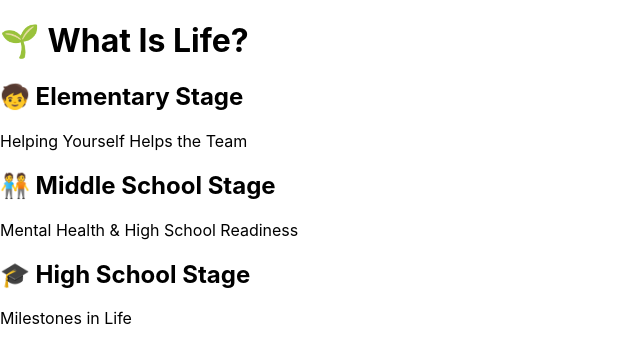
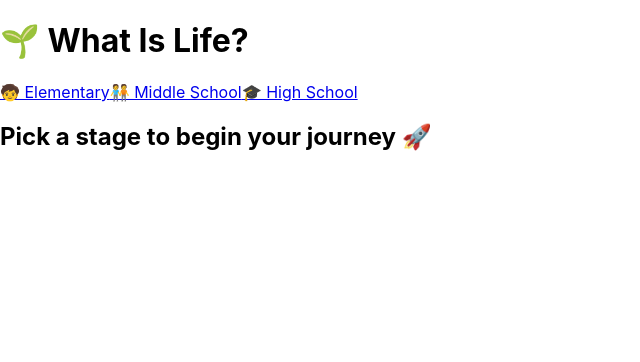
Before and after one commit to TreM21-jpg/What-Is-Life-LifeQuest, a React (Create React App) app: page / in a window 1280 px wide. Shown: the top 362 px of the page, without its empty margins (0-640 px from the left). Built offline with nearby package versions, Linux system fonts and the light colour scheme.

Commit message:
Update App.js

```diff
--- a/src/App.js
+++ b/src/App.js
@@ -1,81 +1,37 @@
-import { useState } from "react";
+import React from "react";
+import { BrowserRouter as Router, Routes, Route, Link } from "react-router-dom";
+import Elementary from "./components/Elementary";
+import MiddleSchool from "./components/MiddleSchool";
+import HighSchool from "./components/HighSchool";
 
 function App() {
-  const [stage, setStage] = useState("home");
+  return (
+    <Router>
+      <div className="min-h-screen bg-gray-50 text-center p-6">
+        <h1 className="text-3xl font-bold mb-6">🌱 What Is Life?</h1>
 
-  const goHome = () => setStage("home");
+        {/* Navigation */}
+        <nav className="flex justify-center gap-6 mb-10">
+          <Link to="/elementary" className="px-4 py-2 bg-green-200 rounded-lg hover:bg-green-300">
+            🧒 Elementary
+          </Link>
+          <Link to="/middle" className="px-4 py-2 bg-blue-200 rounded-lg hover:bg-blue-300">
+            🧑‍🤝‍🧑 Middle School
+          </Link>
+          <Link to="/highschool" className="px-4 py-2 bg-purple-200 rounded-lg hover:bg-purple-300">
+            🎓 High School
+          </Link>
+        </nav>
 
-  return (
-    <div className="min-h-screen bg-gradient-to-br from-blue-100 to-purple-200 p-6">
-      {stage === "home" && (
-        <div className="grid gap-6 max-w-xl mx-auto">
-          <h1 className="text-3xl font-bold text-center mb-4">🌱 What Is Life?</h1>
-
-          <div
-            onClick={() => setStage("elementary")}
-            className="cursor-pointer bg-white rounded-2xl shadow p-4"
-          >
-            <h2 className="font-semibold">🧒 Elementary Stage</h2>
-            <p>Helping Yourself Helps the Team</p>
-          </div>
-
-          <div
-            onClick={() => setStage("middle")}
-            className="cursor-pointer bg-white rounded-2xl shadow p-4"
-          >
-            <h2 className="font-semibold">🧑‍🤝‍🧑 Middle School Stage</h2>
-            <p>Mental Health & High School Readiness</p>
-          </div>
-
-          <div
-            onClick={() => setStage("high")}
-            className="cursor-pointer bg-white rounded-2xl shadow p-4"
-          >
-            <h2 className="font-semibold">🎓 High School Stage</h2>
-            <p>Milestones in Life</p>
-          </div>
-        </div>
-      )}
-
-      {stage === "elementary" && (
-        <StagePage
-          title="🧒 Elementary Stage"
-          description="Play teamwork games & write in your 'I Can Help' journal."
-          goHome={goHome}
-        />
-      )}
-
-      {stage === "middle" && (
-        <StagePage
-          title="🧑‍🤝‍🧑 Middle School Stage"
-          description="Practice mindfulness, emotion awareness, and vision boards."
-          goHome={goHome}
-        />
-      )}
-
-      {stage === "high" && (
-        <StagePage
-          title="🎓 High School Stage"
-          description="Map milestones, reflect, and write to your future self."
-          goHome={goHome}
-        />
-      )}
-    </div>
-  );
-}
-
-function StagePage({ title, description, goHome }) {
-  return (
-    <div className="max-w-lg mx-auto text-center bg-white rounded-2xl shadow p-6">
-      <h2 className="text-2xl font-bold mb-2">{title}</h2>
-      <p className="mb-6">{description}</p>
-      <button
-        onClick={goHome}
-        className="bg-blue-500 text-white px-4 py-2 rounded-lg hover:bg-blue-600"
-      >
-        ⬅ Back Home
-      </button>
-    </div>
+        {/* Routes */}
+        <Routes>
+          <Route path="/elementary" element={<Elementary />} />
+          <Route path="/middle" element={<MiddleSchool />} />
+          <Route path="/highschool" element={<HighSchool />} />
+          <Route path="/" element={<h2 className="text-lg">Pick a stage to begin your journey 🚀</h2>} />
+        </Routes>
+      </div>
+    </Router>
   );
 }
 
```
